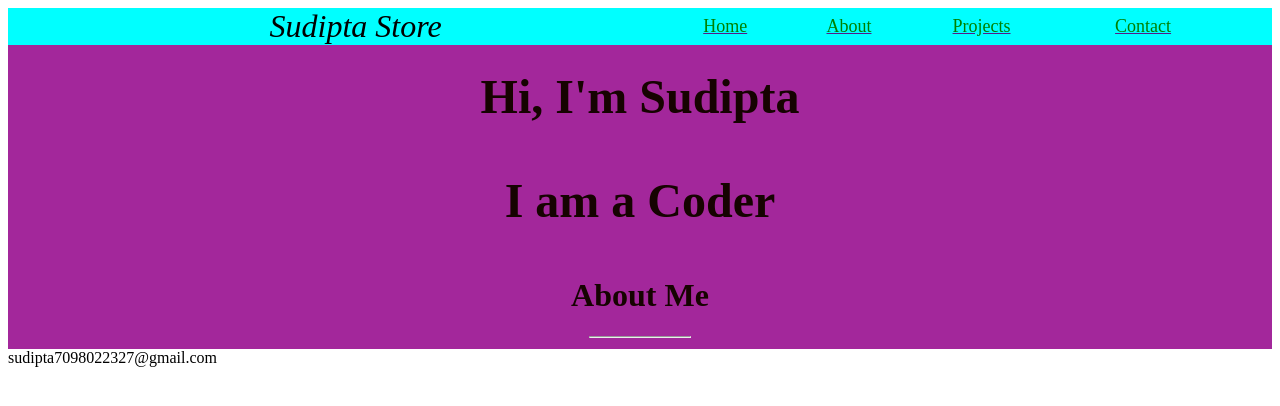
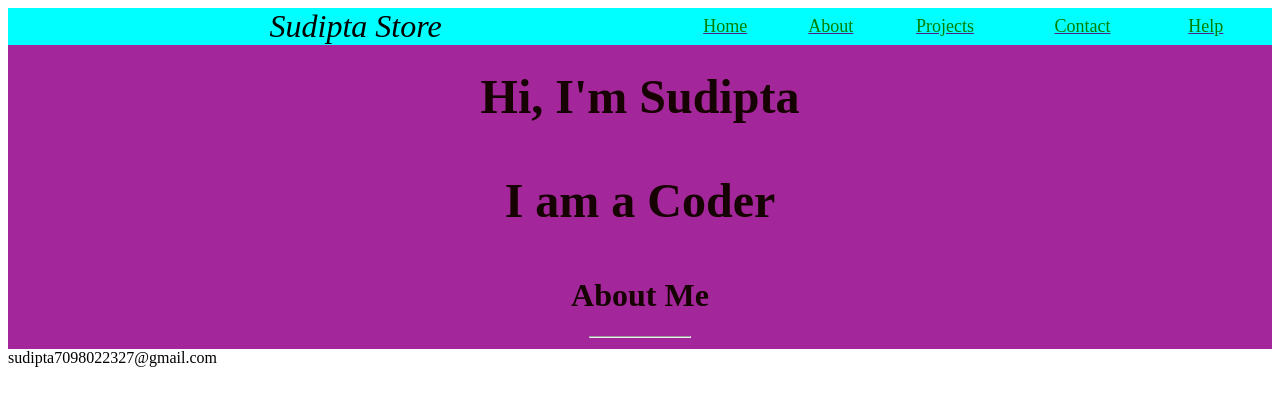
Before and after one commit to Sudiptosun/My-side, a plain HTML site: page index.html in a window 1280 px wide. Drawn offline with Linux system fonts and the light colour scheme.

Commit message:
Update index.html

```diff
--- a/index.html
+++ b/index.html
@@ -14,6 +14,7 @@
    		<td><a href=""><font color="green" size="4">About</font></a></td>
    		<td><a href=""><font color="green" size="4">Projects</font></a></td>
    		<td><a href=""><font color="green" size="4">Contact</font></a></td>
+		<td><a href=""><font color="green" size="4">Help</font></a></td>
 	</tr>
 </table>
 <table width="100%" border="0" bgcolor="#a3279b">
```
